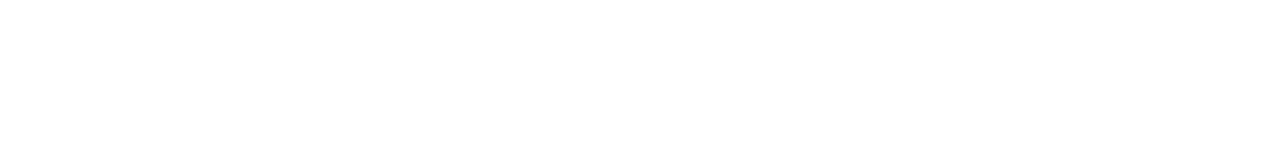
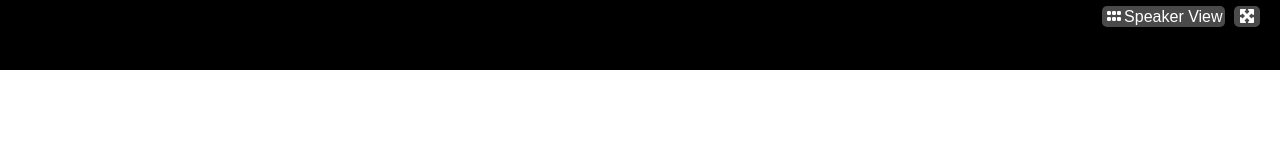
Before and after one commit to DarioGuastella/html-css-zoom, a plain HTML site: page index.html in a window 1280 px wide. Drawn offline with Linux system fonts and the light colour scheme.

Commit message:
completa header

```diff
--- a/css/style.css
+++ b/css/style.css
@@ -2,4 +2,33 @@
     margin: 0;
     padding: 0;
     box-sizing: border-box;
+    font-family: sans-serif;}
+
+/****************** LUNGHEZZE */
+
+.w-100 {width: 100%;}
+.w-80 {width: 80%;}
+
+/******************* ALTEZZE */
+
+/******************** HEADER */
+
+header {
+    text-align: right;
+    background-color: black;
+    color: white;
+    padding-right: 20px;
+    height: 70px;
+    padding-top: 5px;
 }
+
+.btnGray {
+    background-color: #4a4a4a;
+    border-radius: 5px;
+    padding: 2px;
+    margin-left: 5px;
+}
+
+.headerRight > i {
+    padding: 3px;
+}
--- a/index.html
+++ b/index.html
@@ -5,8 +5,24 @@
     <meta name="viewport" content="width=device-width, initial-scale=1.0">
     <title>Zoom</title>
     <link rel="stylesheet" href="css/style.css">
+    <link rel="stylesheet" href="https://cdnjs.cloudflare.com/ajax/libs/font-awesome/6.4.2/css/all.min.css">
 </head>
 <body>
+    <header class="w-100">
+        <span class="headerRight btnGray"><i class="fa-solid fa-grip" style="color: #ffffff;"></i>Speaker View</span>
+        <span class="headerRight btnGray"><i class="fa-solid fa-maximize" style="color: #ffffff;"></i></span>
+
+    </header>
+
+
+    <main>
+
+    </main>
+
+
+    <footer>
+
+    </footer>
 
 </body>
 </html>
```
